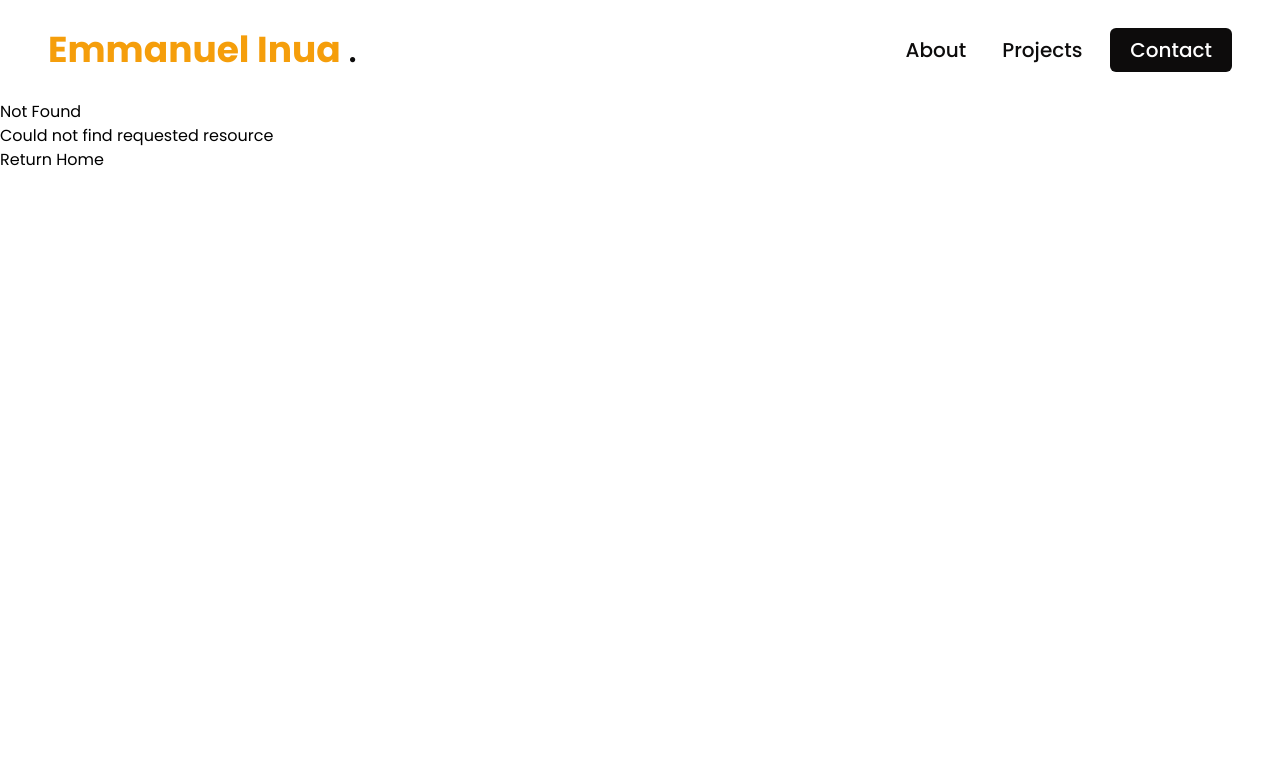
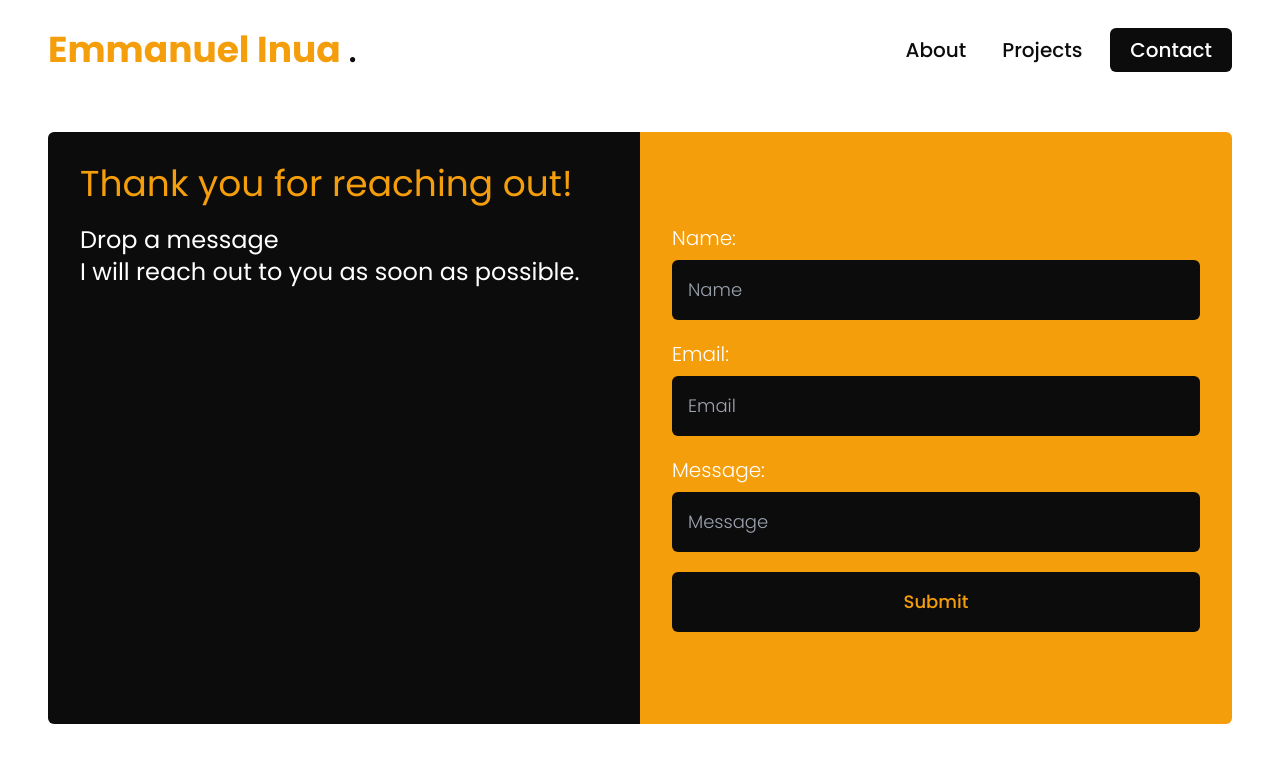
Before and after one commit to artofnuel/aon-portfolio, a Next.js app: page /contact in a window 1280 px wide. Before the commit this address had no page. Shown: the top 762 px of the page. Built offline with nearby package versions, Linux system fonts and the light colour scheme.

Commit message:
Site is Complete!

```diff
--- a/app/about/components/AboutHero.tsx
+++ b/app/about/components/AboutHero.tsx
@@ -6,26 +6,28 @@ import Link from "next/link";
 
 const AboutHero = () => {
   return (
-    <div className="w-full h-[90vh] lg:h-[85vh] flex flex-col lg:flex-row gap-5 lg:gap-0 overflow-hidden p-4">
-      <div className="w-full lg:w-1/2 h-full bg-bkg text-white relative">
+    <div className="w-full h-auto md:h-[90vh] lg:h-[85vh] flex flex-col lg:flex-row gap-5 lg:gap-0 overflow-hidden p-4">
+      <div className="w-full lg:w-1/2 h-full bg-bkg text-white relative rounded-md md:rounded-r-none">
         <div className="w-full h-full p-8 flex flex-col justify-center text-2xl">
-          <h1 className="text-3xl">
+          <h1 className="md:text-3xl">
             Hi There,
-            <span className="px-2 text-4xl font-bold text-primary italic uppercase">
+            <br className="block md:hidden" />
+            <span className="md:px-2 md:text-4xl font-bold text-primary italic uppercase">
               Emmanuel Inua
             </span>
+            <br className="block md:hidden" />
             at your service!
           </h1>
           <p className="italic uppercase">
-            <span className="text-4xl font-bold text-primary">
+            <span className="md:text-4xl font-bold text-primary">
               Front End Developer
             </span>
             <br />
-            <span className="text-4xl font-bold text-primary">
+            <span className="md:text-4xl font-bold text-primary">
               Photographer
             </span>
             <br />
-            <span className="text-4xl font-bold text-primary">
+            <span className="md:text-4xl font-bold text-primary">
               Digital Artist
             </span>
           </p>
@@ -33,7 +35,7 @@ const AboutHero = () => {
             Let&rsquo;s check out my
             <Link
               href="/projects"
-              className="text-4xl font-bold text-primary mt-2 pl-2 uppercase underline underline-offset-8"
+              className="md:text-4xl font-bold text-primary mt-2 pl-2 uppercase underline underline-offset-8"
             >
               projects!
             </Link>
@@ -46,7 +48,7 @@ const AboutHero = () => {
           width={1000}
           height={1000}
           alt="my image"
-          className="w-full h-full object-cover object-center lg:object-top"
+          className="w-full h-[350px] md:h-full object-cover object-top lg:object-top rounded-md md:rounded-l-none"
         />
       </div>
     </div>
--- /dev/null
+++ b/app/contact/components/ContactHero.tsx
@@ -0,0 +1,110 @@
+"use client";
+import React, { useState } from "react";
+
+type Form = {
+  name: string;
+  email: string;
+  message: string;
+};
+
+const ContactHero = () => {
+  const [query, setQuery] = useState<Form>({
+    name: "",
+    email: "",
+    message: "",
+  });
+
+  // Update inputs value
+  const handleParam = () => (e: any) => {
+    const name = e.target.name;
+    const value = e.target.value;
+    setQuery((prevState) => ({
+      ...prevState,
+      [name]: value,
+    }));
+  };
+
+  // Form Submit function
+  const formSubmit = (e: any) => {
+    e.preventDefault();
+    const formData = new FormData();
+    Object.entries(query).forEach(([key, value]) => {
+      formData.append(key, value);
+    });
+    fetch("https://getform.io/f/e0ddc90f-1d22-4995-9f62-802395e907e9", {
+      method: "POST",
+      body: formData,
+    }).then(() => setQuery({ name: "", email: "", message: "" }));
+  };
+
+  return (
+    <main className="w-full h-[82vh] p-4 md:p-8 md:px-12">
+      <section className="w-full h-full flex flex-col md:flex-row gap-5 md:gap-0">
+        <div className="w-full md:w-1/2 bg-bkg p-4 md:p-8 space-y-5 rounded-md md:rounded-r-none">
+          <h2 className="text-xl md:text-4xl text-primary">
+            Thank you for reaching out!
+          </h2>
+          <p className="text-lg md:text-2xl text-white">
+            Drop a message
+            <br />I will reach out to you as soon as possible.
+          </p>
+        </div>
+        <form
+          onSubmit={formSubmit}
+          className="w-full md:w-1/2 bg-primary p-4 md:p-8 flex flex-col justify-center items-center gap-5 rounded-md md:rounded-l-none"
+        >
+          <div className="w-full flex flex-col gap-2">
+            <label htmlFor="name" className="text-xl text-white font-light">
+              Name:
+            </label>
+            <input
+              type="text"
+              name="name"
+              required
+              placeholder="Name"
+              value={query.name}
+              onChange={handleParam()}
+              className="p-4 bg-bkg text-white rounded-md text-lg font-extralight outline-none"
+            />
+          </div>
+          <div className="w-full flex flex-col gap-2">
+            <label htmlFor="email" className="text-xl text-white font-light">
+              Email:
+            </label>
+            <input
+              type="email"
+              name="email"
+              required
+              placeholder="Email"
+              value={query.email}
+              onChange={handleParam()}
+              className="p-4 bg-bkg text-white rounded-md text-lg font-extralight outline-none"
+            />
+          </div>
+          <div className="w-full flex flex-col gap-2">
+            <label htmlFor="message" className="text-xl text-white font-light">
+              Message:
+            </label>
+            <input
+              type="text"
+              name="message"
+              required
+              placeholder="Message"
+              value={query.message}
+              onChange={handleParam()}
+              className="p-4 bg-bkg text-white rounded-md text-lg font-extralight outline-none"
+            />
+          </div>
+          <button
+            type="submit"
+            className="w-full p-4 bg-bkg text-primary text-lg font-medium rounded-md"
+          >
+            Submit
+          </button>
+        </form>
+      </section>
+    </main>
+  );
+};
+
+export default ContactHero;
--- /dev/null
+++ b/app/contact/page.tsx
@@ -0,0 +1,12 @@
+import React from "react";
+import ContactHero from "./components/ContactHero";
+
+const page = () => {
+  return (
+    <div>
+      <ContactHero />
+    </div>
+  );
+};
+
+export default page;
--- a/app/projects/components/ProjectHero.tsx
+++ b/app/projects/components/ProjectHero.tsx
@@ -41,11 +41,11 @@ const ProjectHero = async () => {
     "bg-[#222222]",
   ];
   let texts = [
-    "text-[#80061f]",
-    "text-[#8848bf]",
-    "text-green-600",
-    "text-[#0405ff]",
-    "text-[#222222]",
+    "hover:text-[#80061f] text-[#80061f]",
+    "hover:text-[#8848bf] text-[#8848bf]",
+    "hover:text-green-600 text-green-600",
+    "hover:text-[#0405ff] text-[#0405ff]",
+    "hover:text-[#222222] text-[#222222]",
   ];
 
   const containerVariant = {
@@ -124,21 +124,27 @@ const ProjectHero = async () => {
                     <PortableText value={allProjects.content} />
                   </div>
                   <div className="flex gap-4 mt-4">
-                    <button
-                      className={`p-2 px-6 text-lg font-semibold rounded-md bg-white ${texts[currentIndex]}`}
+                    <a
+                      href={allProjects.github}
+                      target="_blank"
+                      no-referrer
+                      className={`p-2 px-6 text-lg font-semibold rounded-md border-2 border-white text-white hover:bg-white ${texts[currentIndex]} transition-all duration-500`}
                     >
                       Codebase
-                    </button>
-                    <button
-                      className={`p-2 px-6 text-lg font-semibold rounded-md bg-white ${texts[currentIndex]}`}
+                    </a>
+                    <a
+                      href={allProjects.url}
+                      target="_blank"
+                      no-referrer
+                      className={`p-2 px-6 text-lg font-semibold rounded-md border-2 border-white text-white hover:bg-white ${texts[currentIndex]} transition-all duration-500`}
                     >
                       Live View
-                    </button>
+                    </a>
                   </div>
                 </div>
                 <div className="w-full lg:w-1/2 flex  justify-center items-center">
                   <img
-                    src={allProjects?.image}
+                    src={allProjects.image}
                     alt=""
                     className="w-full aspect-auto rounded-md shadow-md"
                   />
```
